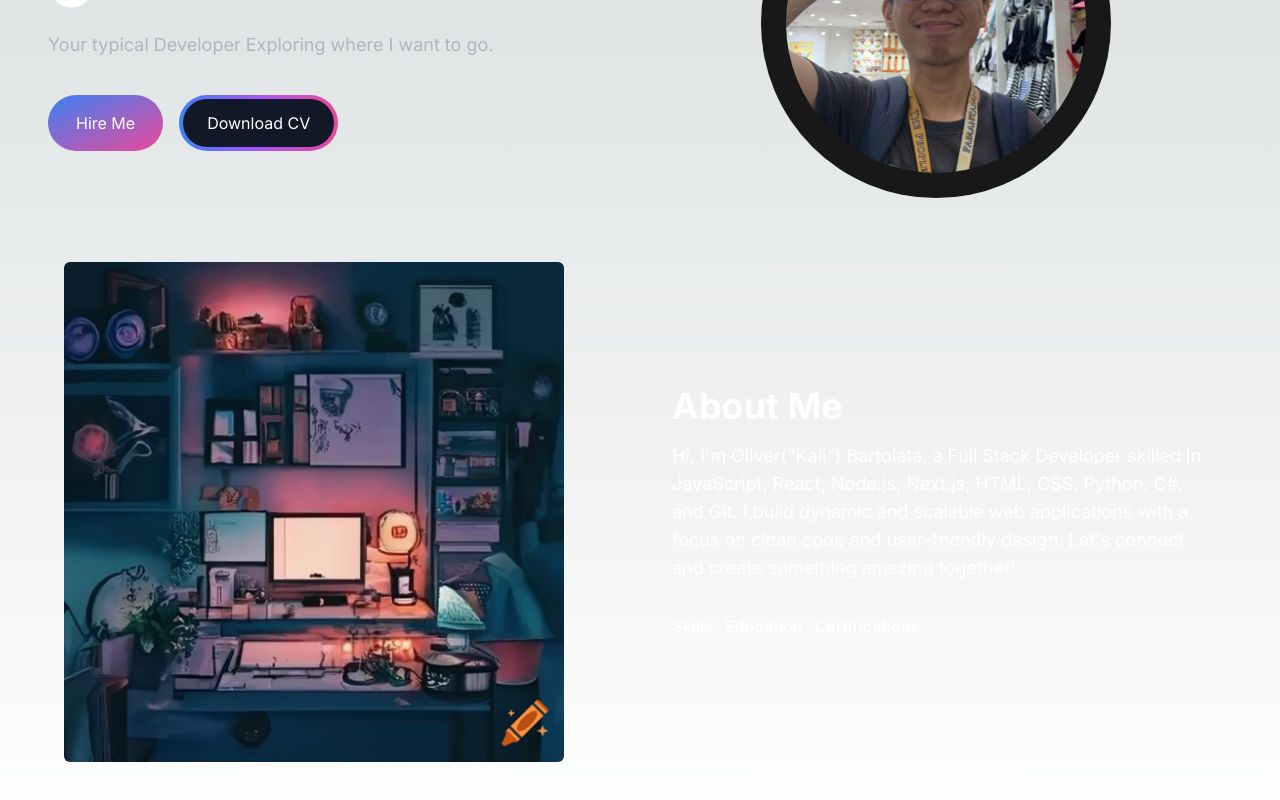
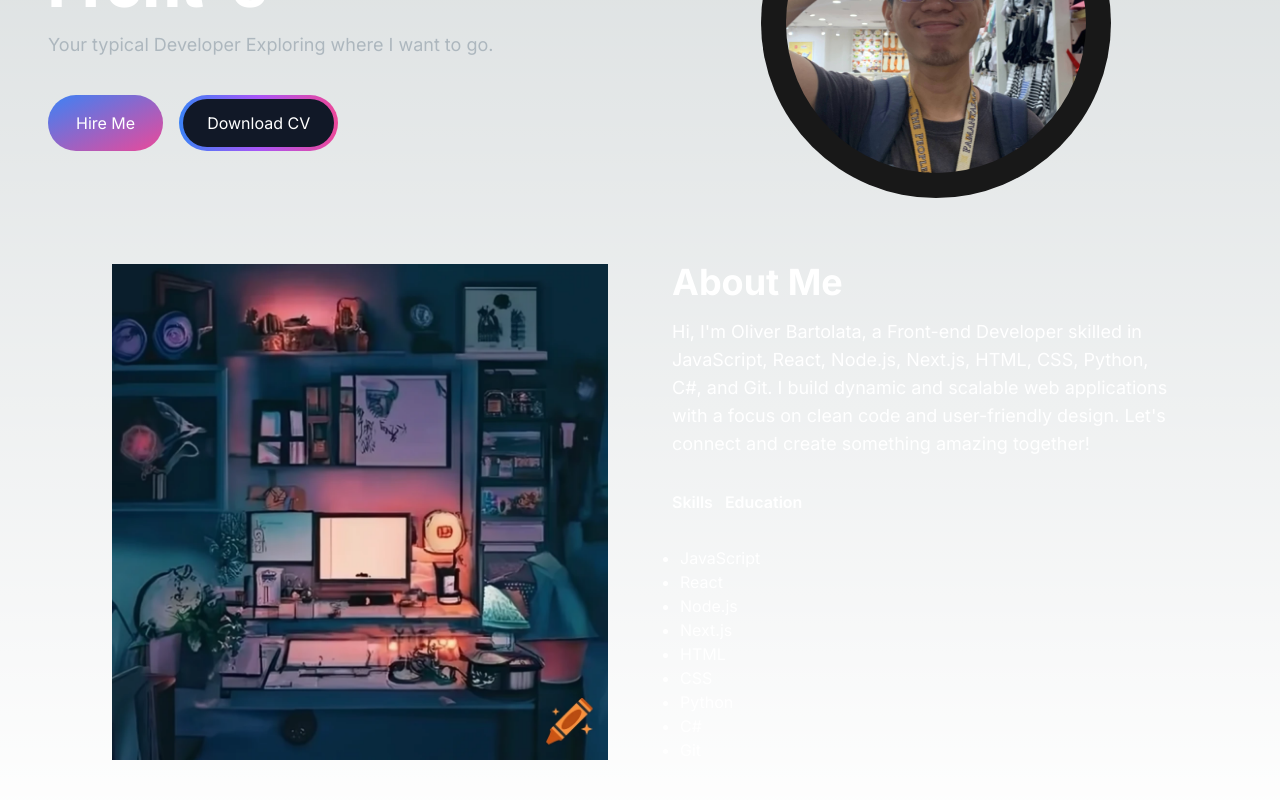
Before and after one commit to Mathhiass/portfolio-project, a Next.js app: page / in a window 1280 px wide. Shown: the part 264-1064 px from the top of the page. Built offline with nearby package versions, Linux system fonts and the light colour scheme.

Commit message:
fixing it

```diff
--- a/app/components/AboutSection.jsx
+++ b/app/components/AboutSection.jsx
@@ -1,7 +1,36 @@
-"use client"
-import React, {useTransition, useState} from "react"
-import Image from 'next/image'
+"use client";
+import React, { useTransition, useState } from "react";
+import Image from "next/image";
 import TabButton from "./TabButton";
+
+const TAB_DATA = [
+  {
+    title: "Skills",
+    id: "skills",
+    content: (
+      <ul className="list-disc pl-2">
+        <li>JavaScript</li>
+        <li>React</li>
+        <li>Node.js</li>
+        <li>Next.js</li>
+        <li>HTML</li>
+        <li>CSS</li>
+        <li>Python</li>
+        <li>C#</li>
+        <li>Git</li>
+      </ul>
+    ),
+  },
+  {
+    title: "Education",
+    id: "education",
+    content: (
+      <ul className="list-disc pl-2">
+        <li>Pamantasan ng Lungsod ng Maynila, Manila</li>
+      </ul>
+    ),
+  },
+];
 
 const AboutSection = () => {
   const [tab, setTab] = useState("skills");
@@ -10,21 +39,17 @@ const AboutSection = () => {
   const handleTabChange = (id) => {
     startTransition(() => {
       setTab(id);
-        })
-    }
+    });
+  };
+
   return (
-    <section className="text-white">
-    <div className="md:grid md:grid-cols-2 gap-8 items-center py-8 px-4 xl:gap-16 sm:py-16 xl:py-16">
-        <Image
-        src="/images/comp.png"
-        width={500}
-        height={500}
-        className="rounded-md"
-        />
-        <div>
+    <section className="text-white" id="about">
+      <div className="md:grid md:grid-cols-2 gap-8 items-center py-8 px-4 xl:gap-16 sm:py-16 xl:px-16">
+        <Image src="/images/comp.png" width={500} height={500} />
+        <div className="mt-4 md:mt-0 text-left flex flex-col h-full">
           <h2 className="text-4xl font-bold text-white mb-4">About Me</h2>
-            <p className="text-base md:text-lg">
-            Hi, I'm Oliver("Kali") Bartolata, a Full Stack Developer skilled in JavaScript, React, Node.js, Next.js, HTML, CSS, Python, C#, and Git. I build dynamic and scalable web applications with a focus on clean code and user-friendly design. Let's connect and create something amazing together!
+          <p className="text-base lg:text-lg">
+          Hi, I'm Oliver Bartolata, a Front-end Developer skilled in JavaScript, React, Node.js, Next.js, HTML, CSS, Python, C#, and Git. I build dynamic and scalable web applications with a focus on clean code and user-friendly design. Let's connect and create something amazing together!
           </p>
           <div className="flex flex-row justify-start mt-8">
             <TabButton
@@ -41,18 +66,14 @@ const AboutSection = () => {
               {" "}
               Education{" "}
             </TabButton>
-            <TabButton
-              selectTab={() => handleTabChange("certifications")}
-              active={tab === "certifications"}
-            >
-              {" "}
-              Certifications{" "}
-            </TabButton>
+          </div>
+          <div className="mt-8">
+            {TAB_DATA.find((t) => t.id === tab).content}
           </div>
         </div>
       </div>
     </section>
-  )
+  );
 };
 
 export default AboutSection;
--- a/app/components/HeroSection.jsx
+++ b/app/components/HeroSection.jsx
@@ -14,7 +14,7 @@ const HeroSection = () => {
             </span>
             <br></br>
             <TypeAnimation
-              sequence={["Oliver", 1000, "Kali", 1000, "a Web Developer", 1000]}
+              sequence={["Oliver", 1000, "Kali", 1000, "Front-end Developer", 1000]}
               wrapper="span"
               speed={50}
               repeat={Infinity}
--- a/app/components/Navbar.jsx
+++ b/app/components/Navbar.jsx
@@ -30,7 +30,7 @@ const Navbar = () => {
           href={"/"}
           className="text-2xl md:text-5xl text-white font-semibold"
         >
-          LOGO
+          Kali.Dev
         </Link>
         <div className="mobile-menu block md:hidden">
           {!navbarOpen ? (
```
Lines whose indentation alone changed are shown as unchanged.
